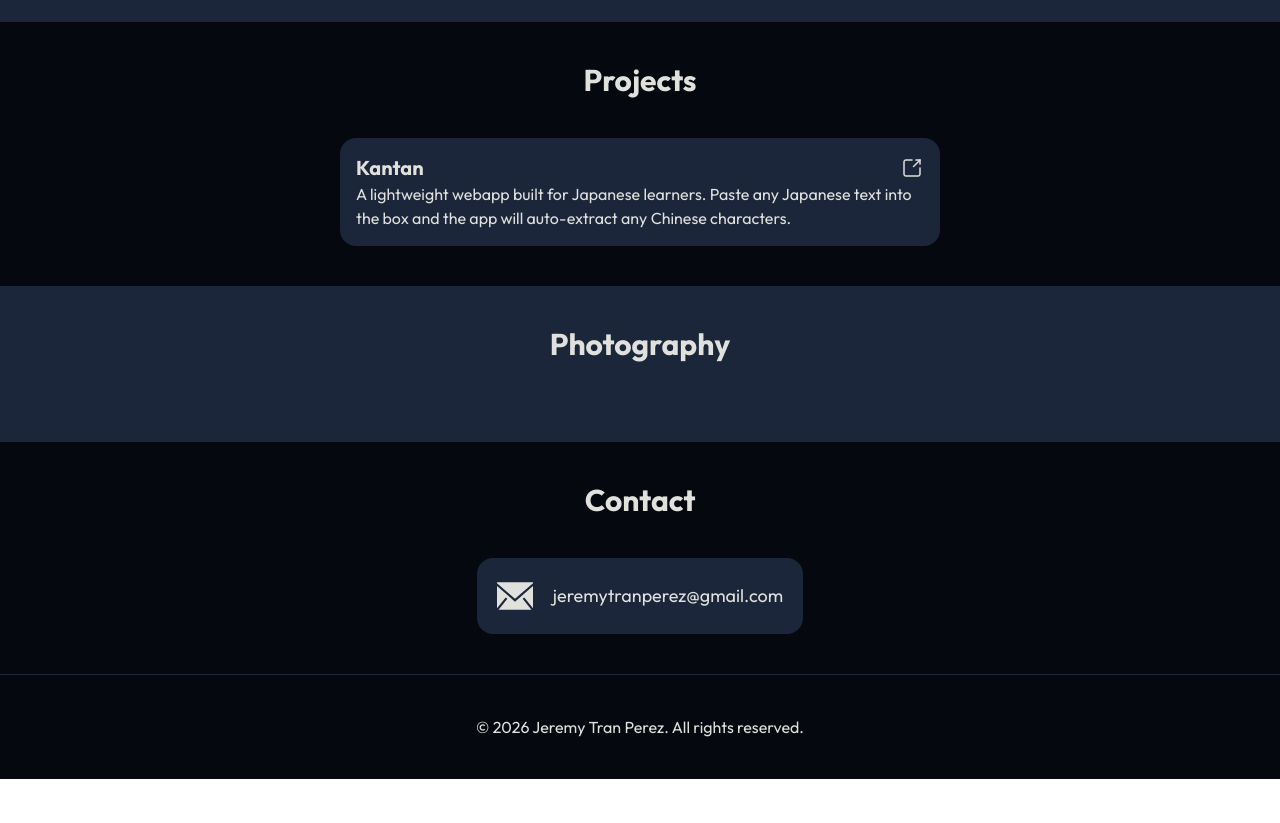
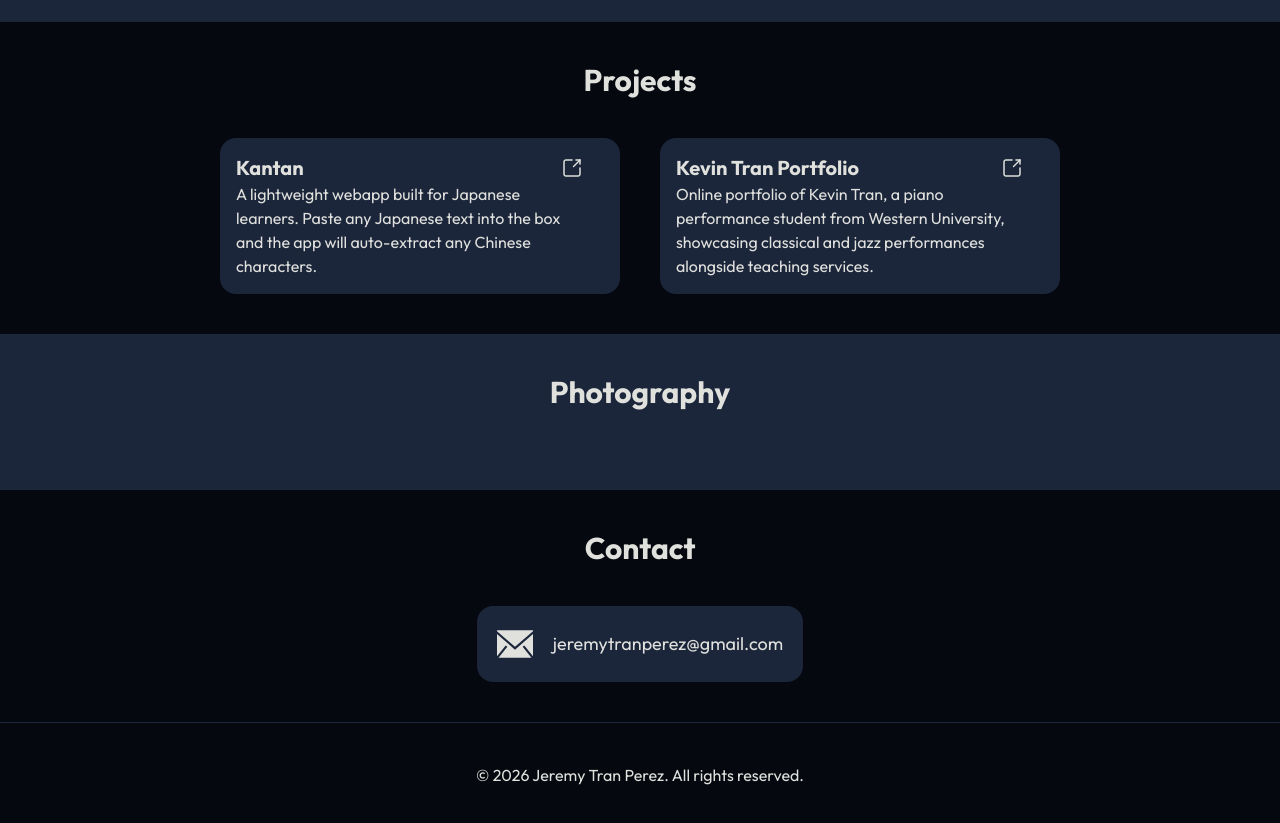
Before and after one commit to jtp0220/portfolio-2026, a React (Vite) app: page / in a window 1280 px wide. Shown: the part 1860-2683 px from the top of the page. Before the commit the page ends 2639 px from the top, so only its background shows below. Built offline with nearby package versions, Linux system fonts and the light colour scheme.

Commit message:
Update Contact, Projects

```diff
--- a/src/components/Contact.tsx
+++ b/src/components/Contact.tsx
@@ -7,10 +7,13 @@ export default function Contact() {
         <section id="contact" className="bg-bg-primary text-text-primary scroll-mt-15">
             <div className="m-auto flex max-w-250 flex-col items-center justify-center px-7 py-10">
                 <h1 className="text-text-primary mb-10 text-3xl font-bold">Contact</h1>
-
-                <div className="text-text-primary bg-bg-secondary flex items-center justify-center gap-5 rounded-2xl p-5">
-                    <EmailIcon className="size-9" />
-                    <span className="text-lg">jeremytranperez@gmail.com</span>
+                <div className="">
+                    <div className="text-text-primary bg-bg-secondary hover:bg-text-secondary flex items-center justify-center gap-5 rounded-2xl p-5">
+                        <EmailIcon className="size-9" />
+                        <a href="mailto:jeremytranperez@gmail.com">
+                            <span className="text-lg">jeremytranperez@gmail.com</span>
+                        </a>
+                    </div>
                 </div>
             </div>
         </section>
--- a/src/components/Projects.tsx
+++ b/src/components/Projects.tsx
@@ -1,9 +1,16 @@
 import "../styles/index.css";
 import LinkIcon from "../assets/link-icon.svg?react";
 
-function Project() {
+function Project({ title, description, url }: { title: string; description: string; url: string }) {
     return (
-        <div>
+        <div className="bg-bg-secondary hover:bg-bg-tertiary flex max-w-100 flex-row gap-5 rounded-2xl p-4">
+            <a href={url}>
+                <div className="flex items-center justify-between">
+                    <h2 className="text-xl font-bold">{title}</h2>
+                    <LinkIcon className="text-text-primary h-6 w-6" />
+                </div>
+                <p>{description}</p>
+            </a>
             <div></div>
         </div>
     );
@@ -14,16 +21,9 @@ export default function Projects() {
         <section id="projects" className="text-text-primary bg-bg-primary scroll-mt-15">
             <div className="m-auto flex max-w-250 flex-col items-center justify-center px-7 py-10">
                 <h1 className="text-text-primary mb-10 text-3xl font-bold">Projects</h1>
-                <div>
-                    <div className="bg-bg-secondary hover:bg-bg-tertiary flex max-w-150 flex-row gap-5 rounded-2xl p-4">
-                        <a href="https://kantan.ca">
-                            <div className="flex items-center justify-between">
-                                <h2 className="text-xl font-bold">Kantan</h2>
-                                <LinkIcon className="text-text-primary h-6 w-6" />
-                            </div>
-                            <p className="">A lightweight webapp built for Japanese learners. Paste any Japanese text into the box and the app will auto-extract any Chinese characters.</p>
-                        </a>
-                    </div>
+                <div className="flex flex-wrap justify-center gap-10">
+                    <Project title="Kantan" description="A lightweight webapp built for Japanese learners. Paste any Japanese text into the box and the app will auto-extract any Chinese characters." url="https://kantan.ca" />
+                    <Project title="Kevin Tran Portfolio" description="Online portfolio of Kevin Tran, a piano performance student from Western University, showcasing classical and jazz performances alongside teaching services." url="https://kevintranpiano.ca" />
                 </div>
             </div>
         </section>
```
